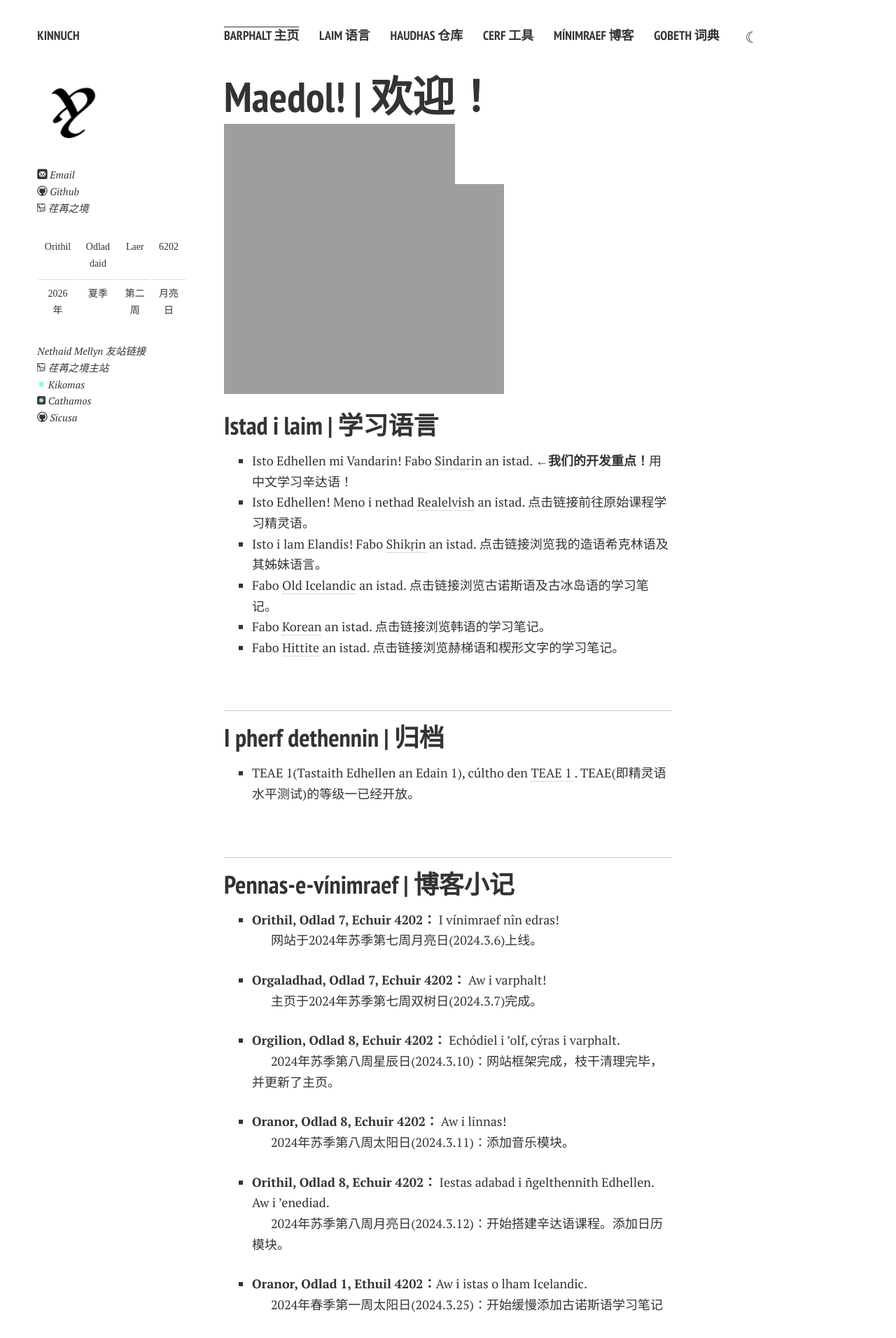
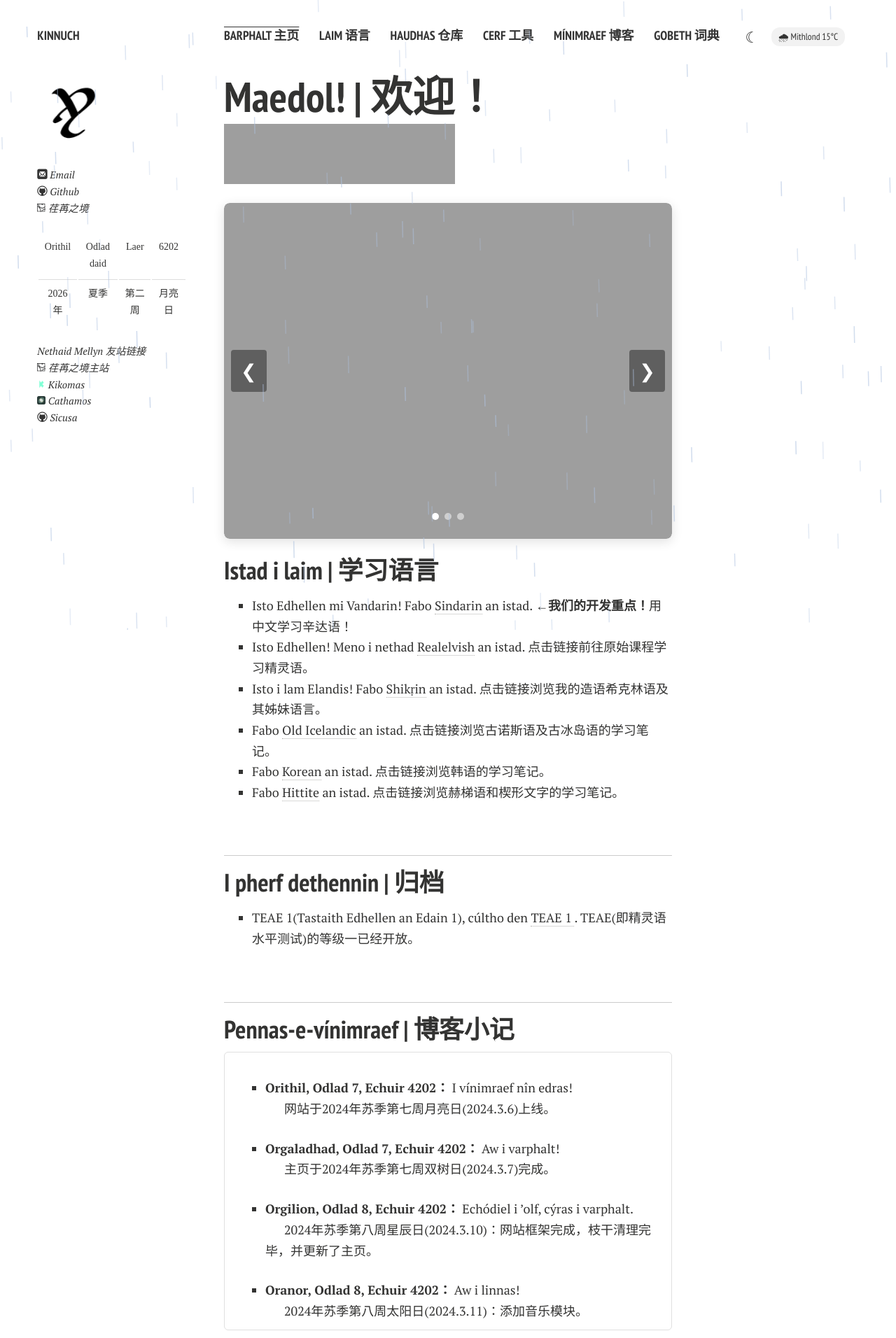
Before and after one commit to Kinnuch/kinnuch.github.io, a Jekyll site: the page built from index.md, in a window 1280 px wide. Shown: the top 1912 px of the page at 70% size. Built offline with Jekyll 4.4.1, drawn with Linux system fonts in a browser that asks for light colours; nearby versions of some CDN libraries; comment, search, counter and statistics services are not loaded; a style sheet for code colours, icons or effects is not loaded; our own code applies the rules of GitHub Pages for plain Markdown files; some of the changed text lies outside the part shown; grey boxes are pictures that could not be loaded.

Commit message:
update homepage style
including gallery, weather, VFX and scroll bar

```diff
--- a/_includes/head.html
+++ b/_includes/head.html
@@ -34,6 +34,7 @@
 <!-- For all browsers -->
 <link rel="stylesheet" href="/assets/css/main.css">
 <link rel="stylesheet" href="/assets/css/dark-mode.css">
+<link rel="stylesheet" href="/assets/css/homepage.css">
 <script>
 (function(){var t=localStorage.getItem('theme');if(t==='dark'||((!t)&&window.matchMedia&&window.matchMedia('(prefers-color-scheme: dark)').matches)){document.documentElement.setAttribute('data-theme','dark');}})();
 </script>
--- a/_includes/navigation.html
+++ b/_includes/navigation.html
@@ -9,7 +9,7 @@
 		        {% for link in site.links %}
             <li><a href="{{ site.url }}{{ link.url }}" {% if url == link.url %}class="top-navigation-current"{% endif %}>{{ link.title }}</a></li>
 		        {% endfor %}
-		        <li><button id="theme-toggle" aria-label="Toggle dark mode" title="Toggle dark/light mode">&#9790;</button></li>
+		        <li><button id="theme-toggle" aria-label="Toggle dark mode" title="Toggle dark/light mode">&#9790;</button><span id="me-weather" class="me-weather"></span></li>
 		    </ul>
 		</nav>
 	</div><!-- /.top-navigation -->
--- a/_includes/scripts.html
+++ b/_includes/scripts.html
@@ -2,4 +2,5 @@
 <script>window.jQuery || document.write('<script src="{{ site.url }}/assets/js/vendor/jquery-1.9.1.min.js"><\/script>')</script>
 <script src="{{ site.url }}/assets/js/main.min.js"></script>
 <script src="{{ site.url }}/assets/js/theme-toggle.js"></script>
+<script src="{{ site.url }}/assets/js/homepage.js"></script>
 <!-- Lastly modified by Kinnuch in 2025/04/24 -->
--- /dev/null
+++ b/assets/css/homepage.css
@@ -0,0 +1,147 @@
+/* Gallery */
+.gallery-wrap {
+  position: relative;
+  max-width: 700px;
+  margin: 1.5em auto;
+  overflow: hidden;
+  border-radius: 8px;
+  box-shadow: 0 4px 16px rgba(0,0,0,0.12);
+}
+
+.gallery-container {
+  position: relative;
+  width: 100%;
+  min-height: 200px;
+}
+
+.gallery-img {
+  width: 100%;
+  height: auto;
+  display: none;
+  border-radius: 8px;
+}
+
+.gallery-img.active {
+  display: block;
+  animation: galleryFadeIn 0.5s ease;
+}
+
+@keyframes galleryFadeIn {
+  from { opacity: 0; }
+  to { opacity: 1; }
+}
+
+.gallery-btn {
+  position: absolute;
+  top: 50%;
+  transform: translateY(-50%);
+  background: rgba(0,0,0,0.4);
+  color: #fff;
+  border: none;
+  font-size: 1.5em;
+  padding: 12px 14px;
+  cursor: pointer;
+  z-index: 10;
+  border-radius: 4px;
+  transition: background 0.2s;
+}
+
+.gallery-btn:hover {
+  background: rgba(0,0,0,0.7);
+}
+
+.gallery-prev { left: 10px; }
+.gallery-next { right: 10px; }
+
+.gallery-dots {
+  text-align: center;
+  padding: 10px 0;
+  position: absolute;
+  bottom: 8px;
+  width: 100%;
+}
+
+.gallery-dot {
+  display: inline-block;
+  width: 10px;
+  height: 10px;
+  margin: 0 4px;
+  border-radius: 50%;
+  background: rgba(255,255,255,0.5);
+  cursor: pointer;
+  transition: background 0.3s;
+}
+
+.gallery-dot.active {
+  background: #fff;
+}
+
+/* Blog scroll */
+.blog-scroll-wrap {
+  max-height: 360px;
+  overflow-y: auto;
+  padding: 1em;
+  border: 1px solid #e0e0e0;
+  border-radius: 6px;
+  margin-top: 0.5em;
+}
+
+.blog-scroll-wrap::-webkit-scrollbar {
+  width: 6px;
+}
+
+.blog-scroll-wrap::-webkit-scrollbar-track {
+  background: #f0f0f0;
+  border-radius: 3px;
+}
+
+.blog-scroll-wrap::-webkit-scrollbar-thumb {
+  background: #999;
+  border-radius: 3px;
+}
+
+[data-theme="dark"] .blog-scroll-wrap {
+  border-color: #444;
+}
+
+[data-theme="dark"] .blog-scroll-wrap::-webkit-scrollbar-track {
+  background: #2a2a3e;
+}
+
+[data-theme="dark"] .blog-scroll-wrap::-webkit-scrollbar-thumb {
+  background: #666;
+}
+
+[data-theme="dark"] .gallery-wrap {
+  box-shadow: 0 4px 16px rgba(0,0,0,0.4);
+}
+
+/* Middle-earth Weather */
+.me-weather {
+  display: inline-block;
+  font-size: 0.75em;
+  vertical-align: middle;
+  margin-left: 10px;
+  padding: 2px 10px;
+  border-radius: 12px;
+  background: rgba(0,0,0,0.05);
+  white-space: nowrap;
+  font-family: 'PT Sans Narrow', sans-serif;
+  font-weight: 400;
+  text-transform: none;
+}
+
+[data-theme="dark"] .me-weather {
+  background: rgba(255,255,255,0.1);
+}
+
+/* Weather particles canvas */
+#weather-particles {
+  position: fixed;
+  top: 0;
+  left: 0;
+  width: 100%;
+  height: 100%;
+  pointer-events: none;
+  z-index: 9999;
+}
--- /dev/null
+++ b/assets/js/homepage.js
@@ -0,0 +1,182 @@
+(function() {
+  // === Gallery ===
+  var wrap = document.querySelector('.gallery-wrap');
+  if (wrap) {
+    var imgs = wrap.querySelectorAll('.gallery-img');
+    var prev = wrap.querySelector('.gallery-prev');
+    var next = wrap.querySelector('.gallery-next');
+    var dotsWrap = wrap.querySelector('.gallery-dots');
+    var current = 0;
+
+    for (var i = 0; i < imgs.length; i++) {
+      var dot = document.createElement('span');
+      dot.className = 'gallery-dot' + (i === 0 ? ' active' : '');
+      dot.setAttribute('data-index', i);
+      dotsWrap.appendChild(dot);
+    }
+
+    function showSlide(n) {
+      imgs[current].classList.remove('active');
+      var dots = dotsWrap.querySelectorAll('.gallery-dot');
+      dots[current].classList.remove('active');
+      current = (n + imgs.length) % imgs.length;
+      imgs[current].classList.add('active');
+      dots[current].classList.add('active');
+    }
+
+    prev.addEventListener('click', function() { showSlide(current - 1); });
+    next.addEventListener('click', function() { showSlide(current + 1); });
+    dotsWrap.addEventListener('click', function(e) {
+      if (e.target.classList.contains('gallery-dot')) {
+        showSlide(parseInt(e.target.getAttribute('data-index')));
+      }
+    });
+  }
+
+  // === Middle-earth Weather ===
+  var locations = [
+    'Minas Tirith', 'Rivendell', 'Hobbiton', 'Lothlórien',
+    'Edoras', 'Isengard', 'Dol Amroth', 'Bree',
+    'Osgiliath', 'Pelargir', 'Erebor', 'Dale',
+    'Mithlond', 'Annúminas', 'Fornost'
+  ];
+
+  var weatherTypes = [
+    { name: 'Clear', icon: '☀', hasParticles: false },
+    { name: 'Cloudy', icon: '☁', hasParticles: false },
+    { name: 'Partly Cloudy', icon: '⛅', hasParticles: false },
+    { name: 'Rain', icon: '🌧', hasParticles: true, particle: 'rain' },
+    { name: 'Thunderstorm', icon: '⛈', hasParticles: true, particle: 'thunder' },
+    { name: 'Snow', icon: '🌨', hasParticles: true, particle: 'snow' },
+    { name: 'Fog', icon: '🌫', hasParticles: false },
+    { name: 'Windy', icon: '💨', hasParticles: false }
+  ];
+
+  function seededRandom(seed) {
+    var x = Math.sin(seed) * 10000;
+    return x - Math.floor(x);
+  }
+
+  function getMiddleEarthWeather() {
+    var now = new Date();
+    var daySeed = now.getFullYear() * 10000 + (now.getMonth()+1) * 100 + now.getDate();
+    var hourSeed = daySeed * 100 + Math.floor(now.getHours() / 3);
+
+    var locIdx = Math.floor(seededRandom(daySeed) * locations.length);
+    var worIdx = Math.floor(seededRandom(hourSeed + 1) * weatherTypes.length);
+
+    var month = now.getMonth();
+    if (month >= 11 || month <= 1) {
+      if (seededRandom(hourSeed + 2) > 0.5) worIdx = 5;
+    } else if (month >= 3 && month <= 5) {
+      if (seededRandom(hourSeed + 2) > 0.7) worIdx = 3;
+    }
+
+    var baseTemp = 15;
+    if (month >= 5 && month <= 8) baseTemp = 25;
+    else if (month >= 11 || month <= 1) baseTemp = 2;
+    else if (month >= 2 && month <= 4) baseTemp = 12;
+    var temp = Math.round(baseTemp + (seededRandom(hourSeed + 3) - 0.5) * 14);
+
+    return {
+      location: locations[locIdx],
+      weather: weatherTypes[worIdx],
+      temp: temp
+    };
+  }
+
+  var weatherEl = document.getElementById('me-weather');
+  if (weatherEl) {
+    var w = getMiddleEarthWeather();
+    weatherEl.textContent = w.weather.icon + ' ' + w.location + ' ' + w.temp + '°C';
+    weatherEl.title = w.weather.name + ' in ' + w.location;
+
+    if (w.weather.hasParticles) {
+      startWeatherParticles(w.weather.particle);
+    }
+  }
+
+  // === Weather Particles ===
+  function startWeatherParticles(type) {
+    var canvas = document.createElement('canvas');
+    canvas.id = 'weather-particles';
+    document.body.appendChild(canvas);
+    var ctx = canvas.getContext('2d');
+    var particles = [];
+
+    function resize() {
+      canvas.width = window.innerWidth;
+      canvas.height = window.innerHeight;
+    }
+    resize();
+    window.addEventListener('resize', resize);
+
+    var count = type === 'snow' ? 80 : type === 'rain' ? 150 : 100;
+    for (var i = 0; i < count; i++) {
+      particles.push(createParticle(type, true));
+    }
+
+    var flashTimer = 0;
+
+    function createParticle(t, init) {
+      var p = {
+        x: Math.random() * canvas.width,
+        y: init ? Math.random() * canvas.height : -10
+      };
+      if (t === 'rain') {
+        p.speed = 8 + Math.random() * 6;
+        p.len = 15 + Math.random() * 10;
+        p.opacity = 0.3 + Math.random() * 0.3;
+      } else if (t === 'snow') {
+        p.speed = 1 + Math.random() * 2;
+        p.radius = 2 + Math.random() * 3;
+        p.drift = (Math.random() - 0.5) * 0.5;
+        p.opacity = 0.5 + Math.random() * 0.4;
+      } else {
+        p.speed = 9 + Math.random() * 7;
+        p.len = 15 + Math.random() * 12;
+        p.opacity = 0.3 + Math.random() * 0.3;
+      }
+      return p;
+    }
+
+    function animate() {
+      ctx.clearRect(0, 0, canvas.width, canvas.height);
+
+      if (type === 'thunder' && flashTimer > 0) {
+        ctx.fillStyle = 'rgba(255,255,255,' + (flashTimer * 0.15) + ')';
+        ctx.fillRect(0, 0, canvas.width, canvas.height);
+        flashTimer--;
+      }
+      if (type === 'thunder' && Math.random() < 0.005) {
+        flashTimer = 4;
+      }
+
+      for (var i = 0; i < particles.length; i++) {
+        var p = particles[i];
+        if (type === 'snow') {
+          p.y += p.speed;
+          p.x += p.drift;
+          ctx.beginPath();
+          ctx.arc(p.x, p.y, p.radius, 0, Math.PI * 2);
+          ctx.fillStyle = 'rgba(255,255,255,' + p.opacity + ')';
+          ctx.fill();
+        } else {
+          p.y += p.speed;
+          ctx.beginPath();
+          ctx.moveTo(p.x, p.y);
+          ctx.lineTo(p.x + 0.5, p.y + p.len);
+          ctx.strokeStyle = 'rgba(174,194,224,' + p.opacity + ')';
+          ctx.lineWidth = 1.5;
+          ctx.stroke();
+        }
+        if (p.y > canvas.height) {
+          particles[i] = createParticle(type, false);
+          particles[i].x = Math.random() * canvas.width;
+        }
+      }
+      requestAnimationFrame(animate);
+    }
+    animate();
+  }
+})();
--- a/index.md
+++ b/index.md
@@ -4,11 +4,18 @@ layout: page
 
 # Maedol! | 欢迎！
 
-
-
 <iframe frameborder="no" border="0" marginwidth="0" marginheight="0" width=330 height=86 src="https://music.163.com/outchain/player?type=2&id=31108432&auto=0&height=66" style="vertical-align: middle; display: inline-block;"></iframe>
 
-<img src="https://kinnuch.github.io/file/Ondolinde.png">
+<div class="gallery-wrap">
+  <button class="gallery-btn gallery-prev" aria-label="Previous image">&#10094;</button>
+  <div class="gallery-container">
+    <img class="gallery-img active" src="https://kinnuch.github.io/image/Ondolinde.png" alt="Ondolinde">
+    <img class="gallery-img" src="https://kinnuch.github.io/image/Valinor.png" alt="Valinor">
+    <img class="gallery-img" src="https://kinnuch.github.io/image/Aldu.png" alt="Aldu">
+  </div>
+  <button class="gallery-btn gallery-next" aria-label="Next image">&#10095;</button>
+  <div class="gallery-dots"></div>
+</div>
 
 ## Istad i laim | 学习语言
 
@@ -32,6 +39,8 @@ layout: page
 ---
 
 ## Pennas-e-vínimraef | 博客小记
+
+<div class="blog-scroll-wrap" markdown="1">
 
 - **Orithil, Odlad 7, Echuir 4202：** I vínimraef nîn edras!
 
@@ -73,4 +82,4 @@ layout: page
 
   2025年春季第六周太阳日(2025.4.24)：完成了原始希克林语语法书的编写（入圈以来第一个没有咕咕的作品，大雾），并调整了文章主体的CSS格式。
 
--
+</div>
```
Also changed, not shown: 3 other files.
